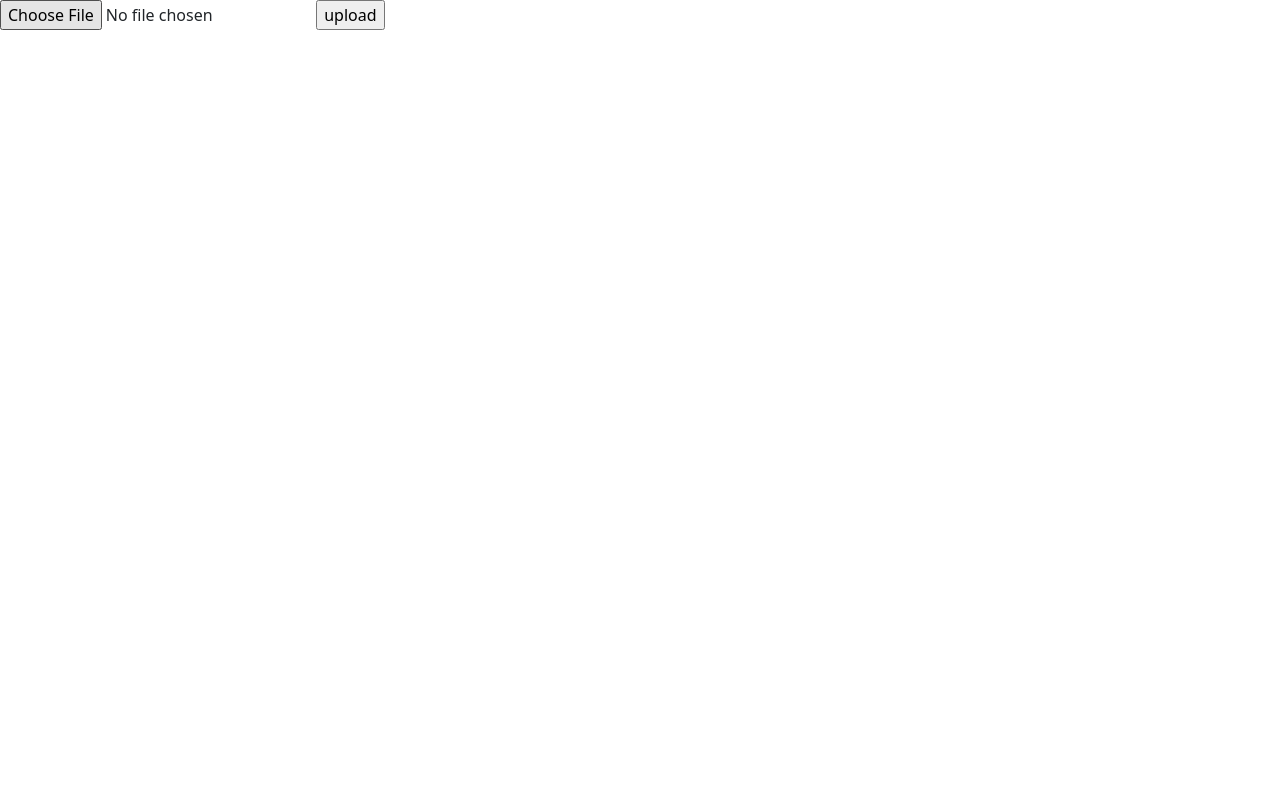
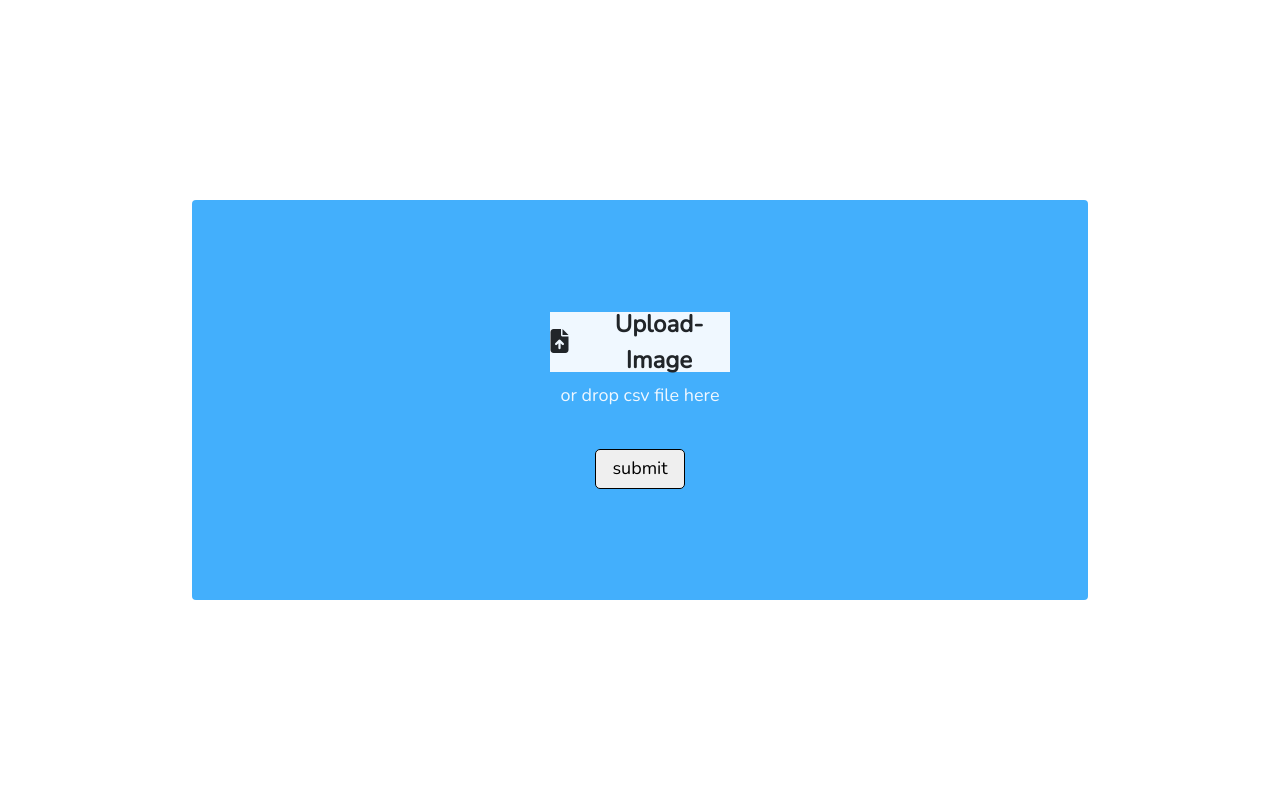
Before and after one commit to jitinchekka/ds-project, a Flask app: page / in a window 1280 px wide. Run offline with Flask 2, Linux system fonts and the light colour scheme; some libraries are stand-ins or nearby versions.

Commit message:
added profile and upload.html

```diff
--- a/templates/upload.html
+++ b/templates/upload.html
@@ -7,16 +7,113 @@
 	<title>Summary Statistics</title>
 	<link href="https://cdn.jsdelivr.net/npm/bootstrap@5.2.2/dist/css/bootstrap.min.css" rel="stylesheet"
 		integrity="sha384-Zenh87qX5JnK2Jl0vWa8Ck2rdkQ2Bzep5IDxbcnCeuOxjzrPF/et3URy9Bv1WTRi" crossorigin="anonymous">
+	<script src="https://kit.fontawesome.com/a54edc4ab3.js" crossorigin="anonymous"></script>
+	<style>
+		@import url('https://fonts.googleapis.com/css2?family=Nunito:wght@300&display=swap');
+
+		* {
+			font-family: 'Nunito', sans-serif;
+		}
+
+		form {
+			display: flex;
+			justify-content: center;
+			align-items: center;
+			height: 100vh;
+			width: 100vw;
+		}
+
+		.Yellow {
+			width: 70%;
+			height: 50%;
+			background-color: #43affc;
+			border-radius: 4px;
+			display: flex;
+			align-items: center;
+			justify-content: center;
+		}
+
+		.choose-image {
+			width: 20%;
+		}
+
+		.upload {
+			height: 60px;
+			width: 100%;
+			font-size: x-large;
+			padding: 10px 0;
+			text-align: center;
+			display: flex;
+			align-items: center;
+			justify-content: center;
+			background-color: aliceblue;
+			font-weight: 700;
+
+		}
+
+		.drop {
+			text-align: center;
+			padding-top: 10px;
+			font-size: large;
+			color: aliceblue;
+			font-weight: 400;
+		}
+
+		input {
+			display: none;
+		}
+
+		.submit {
+			display: flex;
+			justify-content: center;
+			margin-top: 40px;
+			font-size: large;
+		}
+
+		button {
+			width: 50%;
+			height: 40px;
+			display: flex;
+			align-items: center;
+			justify-content: center;
+			border-radius: 5px;
+			font-weight: 500;
+			border: 1px solid black;
+		}
+	</style>
 </head>
 
 <body>
 	<form action="/success" method="post" enctype="multipart/form-data">
-		<input type="file" name="file" id="data">
+		<div class="Yellow">
+			<div class="choose-image">
+				<div class="upload">
+					<span style="margin-right: 20px;"><i class="fa-sharp fa-solid fa-file-arrow-up"></i></span>
+					Upload-Image
+				</div>
+				<div class="drop">or drop csv file here</div>
+				<div class="submit">
+					<input type="file" name="file" id="data">
+					<button type="submit">submit</button>
+				</div>
+			</div>
+		</div>
+	</form>
+
+	<!-- <form action="/success" method="post" enctype="multipart/form-data">
+		<input type="file" name="file" id="data" accept=".csv">
 		<input type="submit" value="upload">
-	</form>
+	</form> -->
 	<script src="https://cdn.jsdelivr.net/npm/bootstrap@5.2.2/dist/js/bootstrap.bundle.min.js"
 		integrity="sha384-OERcA2EqjJCMA+/3y+gxIOqMEjwtxJY7qPCqsdltbNJuaOe923+mo//f6V8Qbsw3"
 		crossorigin="anonymous"></script>
+	<script>
+		const input = document.querySelector('input');
+		const upload = document.querySelector('.upload');
+		upload.addEventListener('click', () => {
+			input.click();
+		})
+	</script>
 </body>
 
 </html>
```
